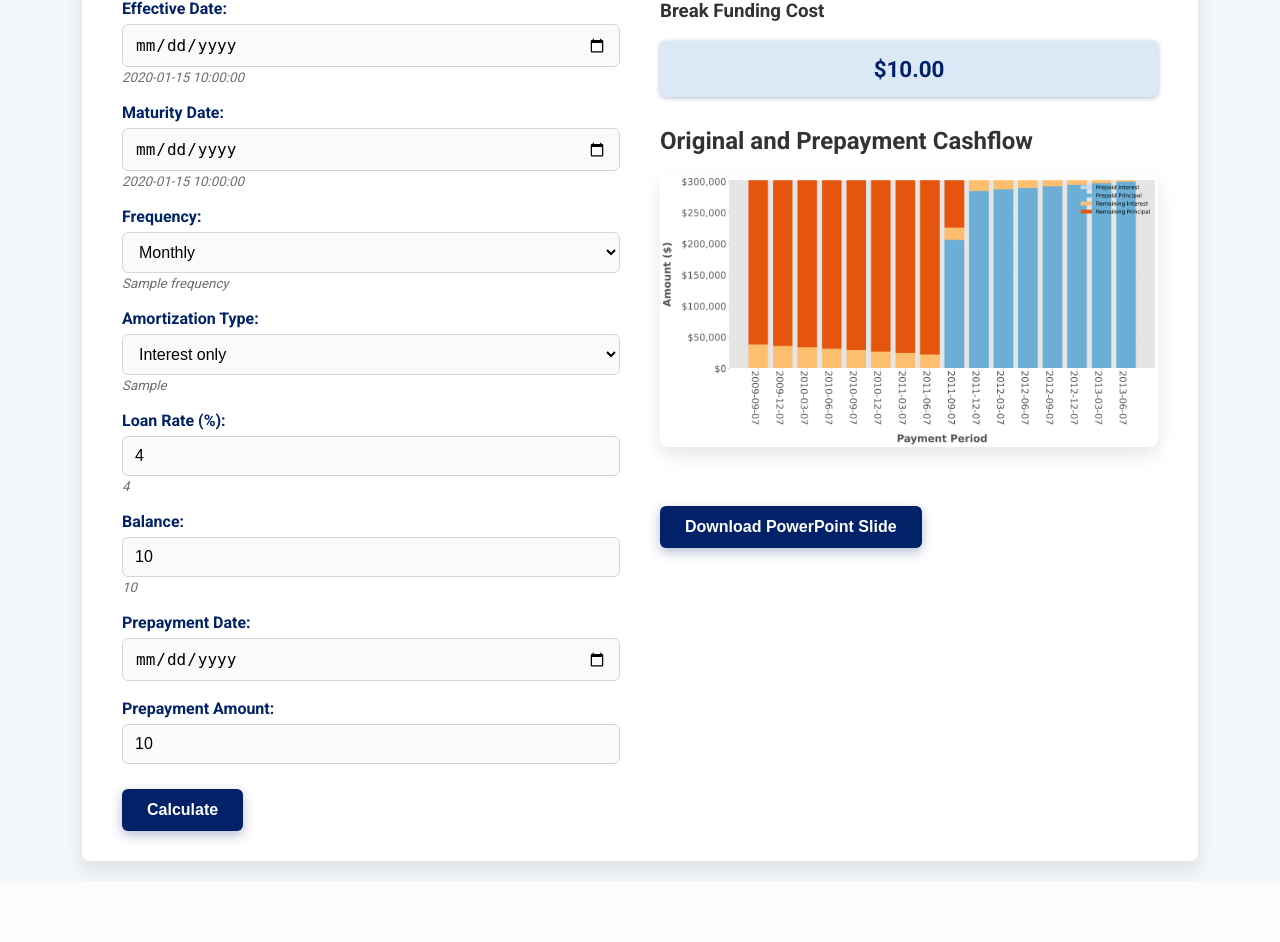
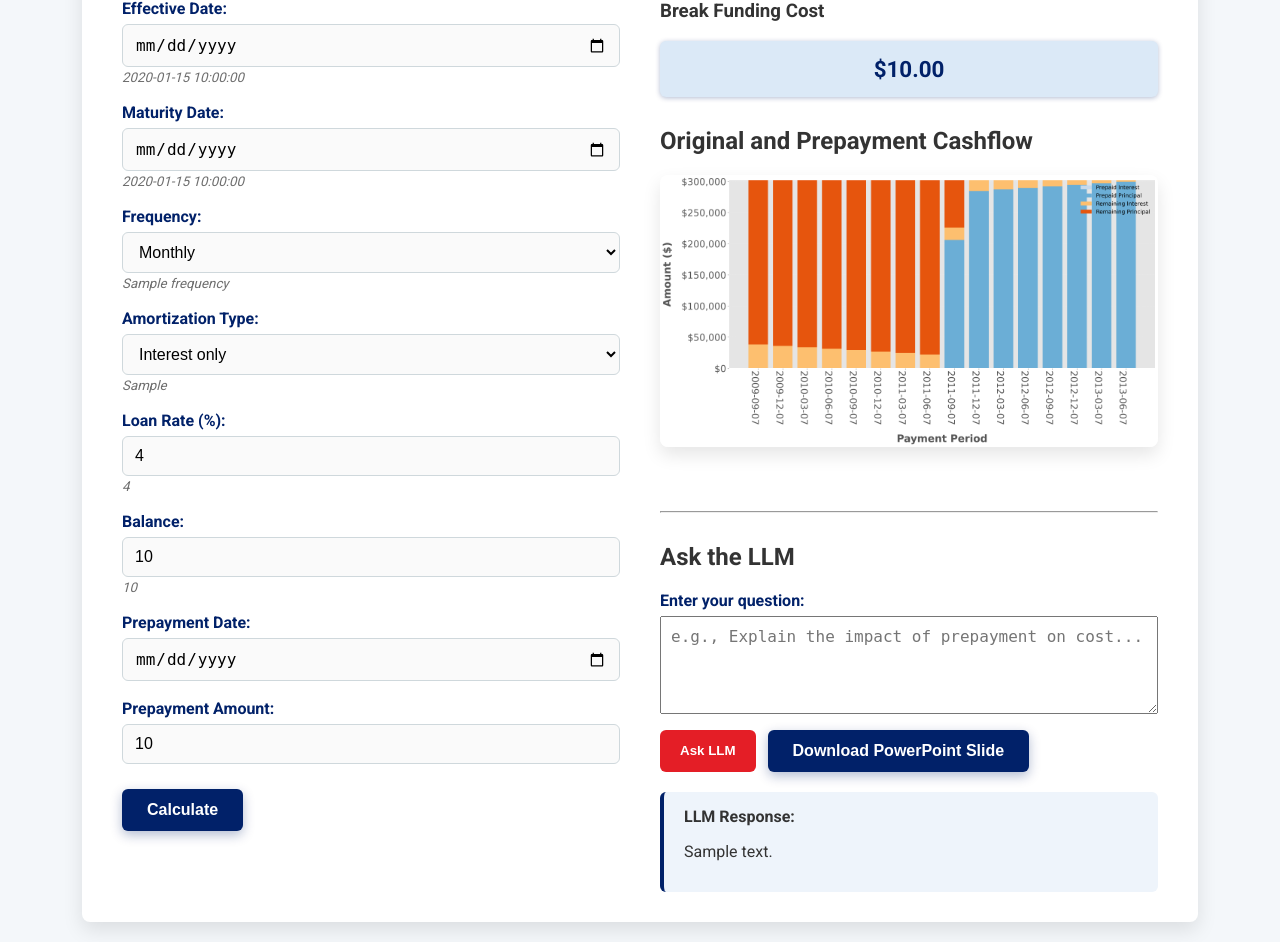
Before and after one commit to echenproj/break_funding_tool, a Flask app: template templates/index.html in a window 1280 px wide. Shown: the part 340-1282 px from the top of the page. Before the commit the page ends 1216 px from the top, so only its background shows below. Run offline with Flask 3, Linux system fonts and the light colour scheme; the template is opened without the code that fills it: most values are stand-ins (such as "Sample title", 1, 10 or a date in 2020).

Commit message:
Add dialogue box to index.html

```diff
--- a/app.py
+++ b/app.py
@@ -103,6 +103,7 @@ def index():
     plot_generated = False
     break_funding_cost = None
     error_message = None
+    response_text=None
 
     if request.method == 'POST':
         action = request.form.get('action')  # Check whether it's 'upload' or 'calculate'
@@ -143,13 +144,10 @@ def index():
                                 plot_generated=False,
                                 error_message=None,
                                 break_funding_cost=None,
-                                loading=False)
+                                loading=False,
+                                response_text=None)
 
         elif action == 'calculate':
-            # # Continue to validate and compute results
-            # pdf_file = request.files.get('pdf')
-            # if pdf_file and pdf_file.filename.endswith('.pdf'):
-            #     extracted, extracted_quotes = extract_loan_terms(pdf_file)
 
             # Use safe_field to prioritize user input
             for field in FIELDS:
@@ -176,7 +174,8 @@ def index():
                                            plot_generated=False,
                                            error_message=error_message,
                                            break_funding_cost=None,
-                                           loading=False)
+                                           loading=False,
+                                           response_text=None)
                 try:
                     generate_cashflow_plot(data)
                     break_funding_cost = compute_break_funding_cost(**data)
@@ -192,7 +191,45 @@ def index():
                                    plot_generated=plot_generated,
                                    error_message=error_message,
                                    break_funding_cost=break_funding_cost,
-                                   loading=False)
+                                   loading=False,
+                                   response_text=None)
+        elif action == 'chat':
+            for field in FIELDS:
+                data[field] = request.form.get(field, '').strip()
+
+            data['prepayment_date'] = request.form.get('prepayment_date', '').strip()
+            data['prepayment_amount'] = request.form.get('prepayment_amount', '').strip()
+
+            # Validate and normalize
+            data['prepayment_date'] = request.form.get('prepayment_date', '').strip()
+            data['prepayment_amount'] = request.form.get('prepayment_amount', '').strip()
+
+            # LLM response only
+            user_input = request.form.get('user_input', '')
+            response_text = None
+            if user_input.strip():
+                try:
+                    # result = chatbot(user_input, max_new_tokens=100, do_sample=True)
+                    # response_text = result[0]['generated_text']
+                    response_text = 'test'
+                except Exception as e:
+                    error_message = f"LLM Error: {e}"
+
+            # Preserve previous outputs (pass them through the hidden fields)
+            plot_generated = request.form.get('plot_generated') == 'True'
+            try:
+                break_funding_cost = float(request.form.get('break_funding_cost', 0))
+            except (TypeError, ValueError):
+                break_funding_cost = None
+
+            return render_template('index.html', **data,
+                                extracted_quotes=extracted_quotes,
+                                plot_generated=plot_generated,
+                                break_funding_cost=break_funding_cost,
+                                error_message=error_message,
+                                response_text=response_text,
+                                loading=False)
+
 
     # GET request
     return render_template("index.html",
@@ -208,7 +245,8 @@ def index():
                            plot_generated=False,
                            break_funding_cost=None,
                            error_message=None,
-                           loading=False)
+                           loading=False,
+                           response_text=None)
 
 
 @app.route('/download_ppt', methods=['POST'])
@@ -299,6 +337,6 @@ def download_ppt():
     )
 
 if __name__ == '__main__':
-    # port = int(os.environ.get("PORT", 5000))
-    # app.run(debug=True, host='0.0.0.0', port=port)
-    app.run(debug=False, host='0.0.0.0', port=int(os.environ.get("PORT", 10000)))
+    port = int(os.environ.get("PORT", 5000))
+    app.run(debug=True, host='0.0.0.0', port=port)
+    # app.run(debug=False, host='0.0.0.0', port=int(os.environ.get("PORT", 10000)))
--- a/templates/index.html
+++ b/templates/index.html
@@ -296,14 +296,57 @@
                     <h2>Original and Prepayment Cashflow</h2>
                     <img src="{{ url_for('static', filename='plot.png') }}" alt="Cashflow Plot">
 
-                    <form method="POST" action="/download_ppt">
+                    <!-- LLM Section -->
+                    <hr style="margin: 30px 0;">
+                    <h2>Ask the LLM</h2>
+
+                    <form method="POST">
+                        <label for="user_input">Enter your question:</label>
+                        <textarea name="user_input" rows="4"
+                                placeholder="e.g., Explain the impact of prepayment on cost..."
+                                style="width: 100%; padding: 10px; font-size: 1rem;">{{ request.form.user_input or '' }}</textarea>
+
+                        <!-- Hidden Fields to Preserve State -->
                         <input type="hidden" name="effective_date" value="{{ effective_date }}">
                         <input type="hidden" name="maturity_date" value="{{ maturity_date }}">
+                        <input type="hidden" name="frequency" value="{{ frequency }}">
+                        <input type="hidden" name="amortization_type" value="{{ amortization_type }}">
                         <input type="hidden" name="loan_rate" value="{{ loan_rate }}">
                         <input type="hidden" name="balance" value="{{ balance }}">
-                        <input type="hidden" name="break_funding_cost" value="{{ break_funding_cost or '' }}">
-                        <button type="submit" class="main-button">Download PowerPoint Slide</button>
+                        <input type="hidden" name="prepayment_date" value="{{ prepayment_date }}">
+                        <input type="hidden" name="prepayment_amount" value="{{ prepayment_amount }}">
+                        <input type="hidden" name="plot_generated" value="{{ plot_generated }}">
+                        <input type="hidden" name="break_funding_cost" value="{{ break_funding_cost }}">
+
+                        <!-- Button Row -->
+                        <div style="display: flex; gap: 12px; margin-top: 12px;">
+                            <button type="submit" name="action" value="chat"
+                                    style="background-color: #E41E26; color: white; font-weight: bold;
+                                        border: none; padding: 12px 20px; border-radius: 6px; cursor: pointer;">
+                                Ask LLM
+                            </button>
+
+                            <form method="POST" action="/download_ppt">
+                                <input type="hidden" name="effective_date" value="{{ effective_date }}">
+                                <input type="hidden" name="maturity_date" value="{{ maturity_date }}">
+                                <input type="hidden" name="loan_rate" value="{{ loan_rate }}">
+                                <input type="hidden" name="balance" value="{{ balance }}">
+                                <input type="hidden" name="break_funding_cost" value="{{ break_funding_cost or '' }}">
+                                <button type="submit" class="main-button" style="margin: 0;">
+                                    Download PowerPoint Slide
+                                </button>
+                            </form>
+                        </div>
                     </form>
+
+                    {% if response_text %}
+                        <div style="margin-top: 20px; background: #eef4fb; padding: 15px 20px;
+                                    border-left: 4px solid #012169; border-radius: 6px;">
+                            <strong>LLM Response:</strong>
+                            <p>{{ response_text }}</p>
+                        </div>
+                    {% endif %}
+
                 {% endif %}
             </div>
         </div>
```
